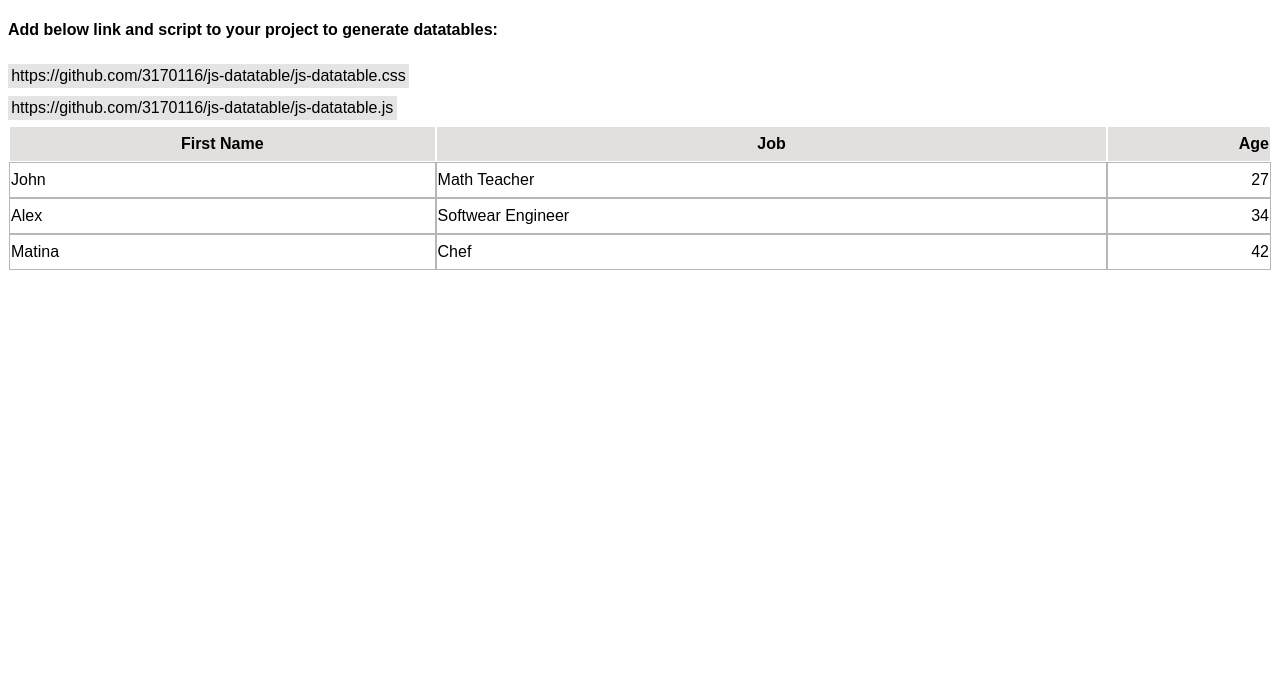
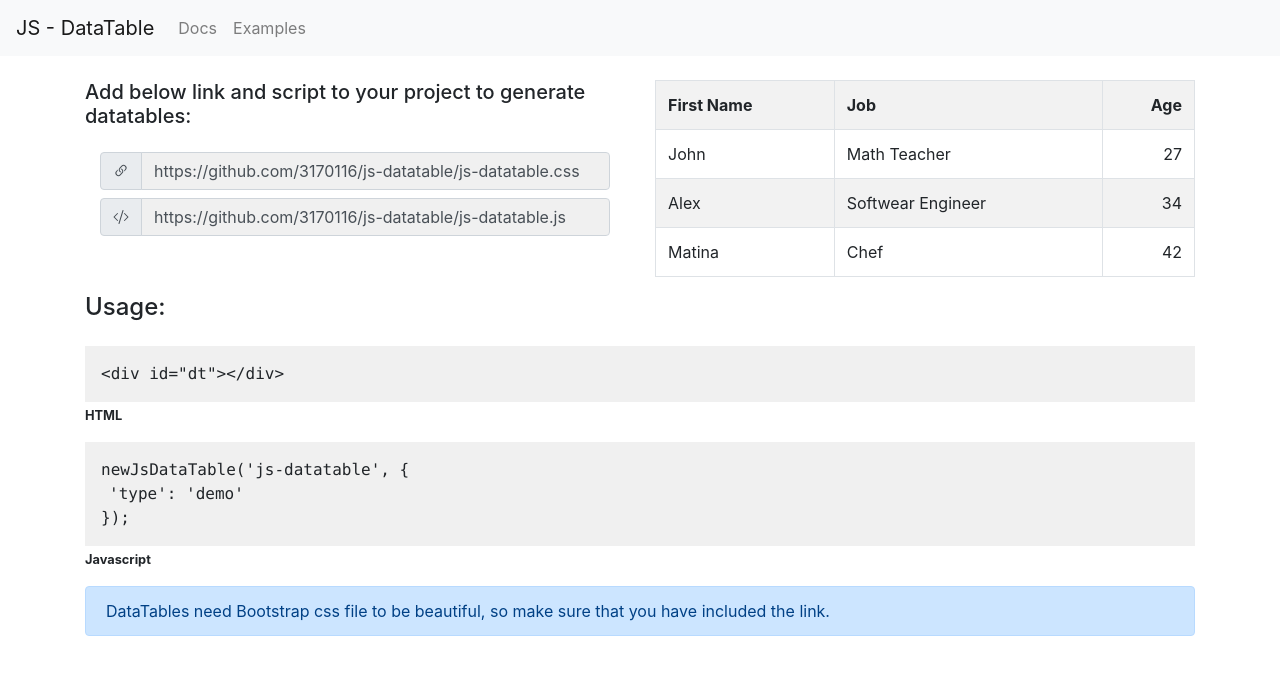
Before and after one commit to 3170116/js-datatable, a plain HTML site: page index.html in a window 1280 px wide. Drawn offline with nearby package versions, Linux system fonts and the light colour scheme.

Commit message:
Fixed home page.

```diff
--- a/index.html
+++ b/index.html
@@ -5,29 +5,118 @@
   <title>Js DataTable</title>
   <meta name="viewport" content="width=device-width, initial-scale=1">
 
+  <link rel="stylesheet" href="https://stackpath.bootstrapcdn.com/bootstrap/4.3.1/css/bootstrap.min.css" integrity="sha384-ggOyR0iXCbMQv3Xipma34MD+dH/1fQ784/j6cY/iJTQUOhcWr7x9JvoRxT2MZw1T" crossorigin="anonymous">
   <link type="text/css" rel="stylesheet" href="js-datatable.css" />
   <link type="text/css" rel="stylesheet" href="site.css" />
 </head>
 <body>
 
-    <h4>
+    <nav class="navbar navbar-expand-lg navbar-light bg-light">
+        <a class="navbar-brand" href="index.html">JS - DataTable</a>
+        <button class="navbar-toggler" type="button" data-toggle="collapse" data-target="#navbarNav" aria-controls="navbarNav" aria-expanded="false" aria-label="Toggle navigation">
+          <span class="navbar-toggler-icon"></span>
+        </button>
+        <div class="collapse navbar-collapse" id="navbarNav">
+          <ul class="navbar-nav">
+            <li class="nav-item">
+              <a class="nav-link" href="docs.html">Docs</a>
+            </li>
+            <li class="nav-item">
+              <a class="nav-link" href="examples.html">Examples</a>
+            </li>
+          </ul>
+        </div>
+      </nav>
+
+    <div class="container mt-4">
+        <div class="row">
+            <div class="col-md-6 col-sm-12">
+                <div class="form-group">
+                    <label class="h5">
                         Add below link and script to your project to generate datatables:
-    </h4>
-    <span class="code">
-        https://github.com/3170116/js-datatable/js-datatable.css
+                    </label>
+                </div>
+                <div class="form-group">
+                    <div class="col-auto">
+                        <label class="sr-only" for="inlineFormInputGroup">Username</label>
+                        <div class="input-group mb-2">
+                          <div class="input-group-prepend">
+                            <div class="input-group-text">
+                                <svg xmlns="http://www.w3.org/2000/svg" width="16" height="16" fill="currentColor" class="bi bi-link-45deg" viewBox="0 0 16 16">
+                                    <path d="M4.715 6.542 3.343 7.914a3 3 0 1 0 4.243 4.243l1.828-1.829A3 3 0 0 0 8.586 5.5L8 6.086a1.002 1.002 0 0 0-.154.199 2 2 0 0 1 .861 3.337L6.88 11.45a2 2 0 1 1-2.83-2.83l.793-.792a4.018 4.018 0 0 1-.128-1.287z"/>
+                                    <path d="M6.586 4.672A3 3 0 0 0 7.414 9.5l.775-.776a2 2 0 0 1-.896-3.346L9.12 3.55a2 2 0 1 1 2.83 2.83l-.793.792c.112.42.155.855.128 1.287l1.372-1.372a3 3 0 1 0-4.243-4.243L6.586 4.672z"/>
+                                  </svg>
+                            </div>
+                          </div>
+                          <input type="text" class="form-control" value="https://github.com/3170116/js-datatable/js-datatable.css" readonly>
+                        </div>
+                    </div>
+                    <div class="col-auto">
+                        <label class="sr-only" for="inlineFormInputGroup">Username</label>
+                        <div class="input-group mb-2">
+                          <div class="input-group-prepend">
+                            <div class="input-group-text">
+                                <svg xmlns="http://www.w3.org/2000/svg" width="16" height="16" fill="currentColor" class="bi bi-code-slash" viewBox="0 0 16 16">
+                                    <path d="M10.478 1.647a.5.5 0 1 0-.956-.294l-4 13a.5.5 0 0 0 .956.294l4-13zM4.854 4.146a.5.5 0 0 1 0 .708L1.707 8l3.147 3.146a.5.5 0 0 1-.708.708l-3.5-3.5a.5.5 0 0 1 0-.708l3.5-3.5a.5.5 0 0 1 .708 0zm6.292 0a.5.5 0 0 0 0 .708L14.293 8l-3.147 3.146a.5.5 0 0 0 .708.708l3.5-3.5a.5.5 0 0 0 0-.708l-3.5-3.5a.5.5 0 0 0-.708 0z"/>
+                                  </svg>
+                            </div>
+                          </div>
+                          <input type="text" class="form-control" value="https://github.com/3170116/js-datatable/js-datatable.js" readonly>
+                        </div>
+                    </div>
+                </div>
+            </div>
+            <div class="col-md-6 col-sm-12">
+                <div id="dt"></div>
+            </div>
+        </div>
+
+        <div class="row">
+            <div class="col-md-12">
+                <div class="form-group">
+                    <label class="h4">
+                    Usage:
+                </label>
+                </div>
+                <div class="form-group">
+                    <div class="code"></div>
+                    <span class="small font-weight-bold">HTML</span>
+                </div>
+                <div class="form-group">
+                    <div class="code">
+                        newJsDataTable('js-datatable', {
+                        <br />
+                        <span class="ml-2">
+                            'type': 'demo'
                         </span>
                         <br />
-    <span class="code">
-        https://github.com/3170116/js-datatable/js-datatable.js
-    </span>
+                        });
+                    </div>
+                    <span class="small font-weight-bold">Javascript</span>
+                </div>
+                <div class="form-group">
+                    <div class="alert alert-primary" role="alert">
+                        DataTables need Bootstrap css file to be beautiful, so make sure that you have included the link.
+                      </div>
+                </div>
+            </div>
+        </div>
+    </div>
 
-    <div id="dt"></div>
+    <script src="https://code.jquery.com/jquery-3.3.1.slim.min.js" integrity="sha384-q8i/X+965DzO0rT7abK41JStQIAqVgRVzpbzo5smXKp4YfRvH+8abtTE1Pi6jizo" crossorigin="anonymous"></script>
+    <script src="https://stackpath.bootstrapcdn.com/bootstrap/4.3.1/js/bootstrap.min.js" integrity="sha384-JjSmVgyd0p3pXB1rRibZUAYoIIy6OrQ6VrjIEaFf/nJGzIxFDsf4x0xIM+B07jRM" crossorigin="anonymous"></script>
 
     <script type="text/javascript" src="js-datatable.js"></script>
     <script type="text/javascript">
+
+        window.onload = function() {
             newJsDataTable('dt', {
                 'type': 'demo'
             });
+
+            document.getElementsByClassName('code')[0].innerText = '<div id="dt"></div>';
+        };
+
     </script>
 
 </body>
--- a/js-datatable.css
+++ b/js-datatable.css
@@ -1,15 +1,5 @@
 table.js-table {
     width: 100%;
-}
-
-tr.js-table-header {
-    background-color: rgb(226, 223, 223);
-    line-height: 2em;
-}
-
-tr.js-table-row > td {
-    outline: 1px rgb(183, 183, 183) solid;
-    line-height: 2em;
 }
 
 th.js-table-number, td.js-table-number {
--- a/js-datatable.js
+++ b/js-datatable.js
@@ -4,11 +4,11 @@ function newJsDataTable(id, options) {
     let dt = document.getElementById(id);
 
     //Add a 'table' tag
-    dt.innerText = '<table class="js-table">';
+    dt.innerText = '<table class="js-table table table-striped table-bordered">';
 
     //Add headers
     if (options.type == 'demo') {
-        let headers = '<tr class="js-table-header"><th>First Name</th><th>Job</th><th class="js-table-number">Age</th></tr>'
+        let headers = '<tr class="js-table-header"><th scope="col">First Name</th><th scope="col">Job</th><th class="js-table-number" scope="col">Age</th></tr>'
         dt.innerText += headers;
     }
 
--- a/site.css
+++ b/site.css
@@ -1,9 +1,9 @@
-body {
-    font-family: Arial, Helvetica, sans-serif;
+input:read-only {
+    background-color: rgb(240, 240, 240)!important;
 }
 
-.code {
-    padding: 0.2em;
-    line-height: 2em;
-    background-color: rgb(228, 228, 228);
+div.code {
+    font-family: SFMono-Regular,Menlo,Monaco,Consolas,"Liberation Mono","Courier New",monospace;
+    background-color: rgb(240, 240, 240);
+    padding: 1em;
 }
```
Lines whose indentation alone changed are shown as unchanged.
